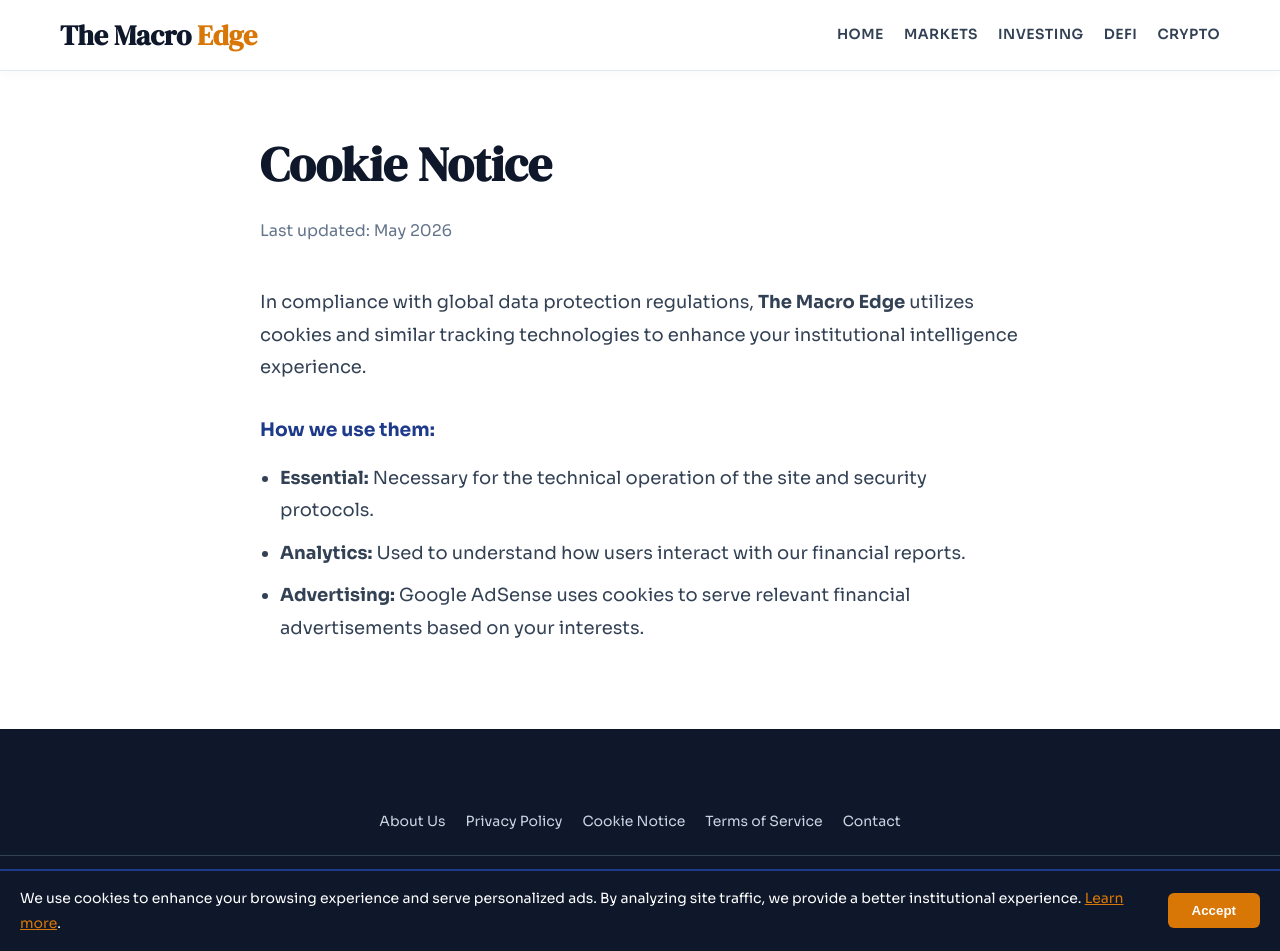
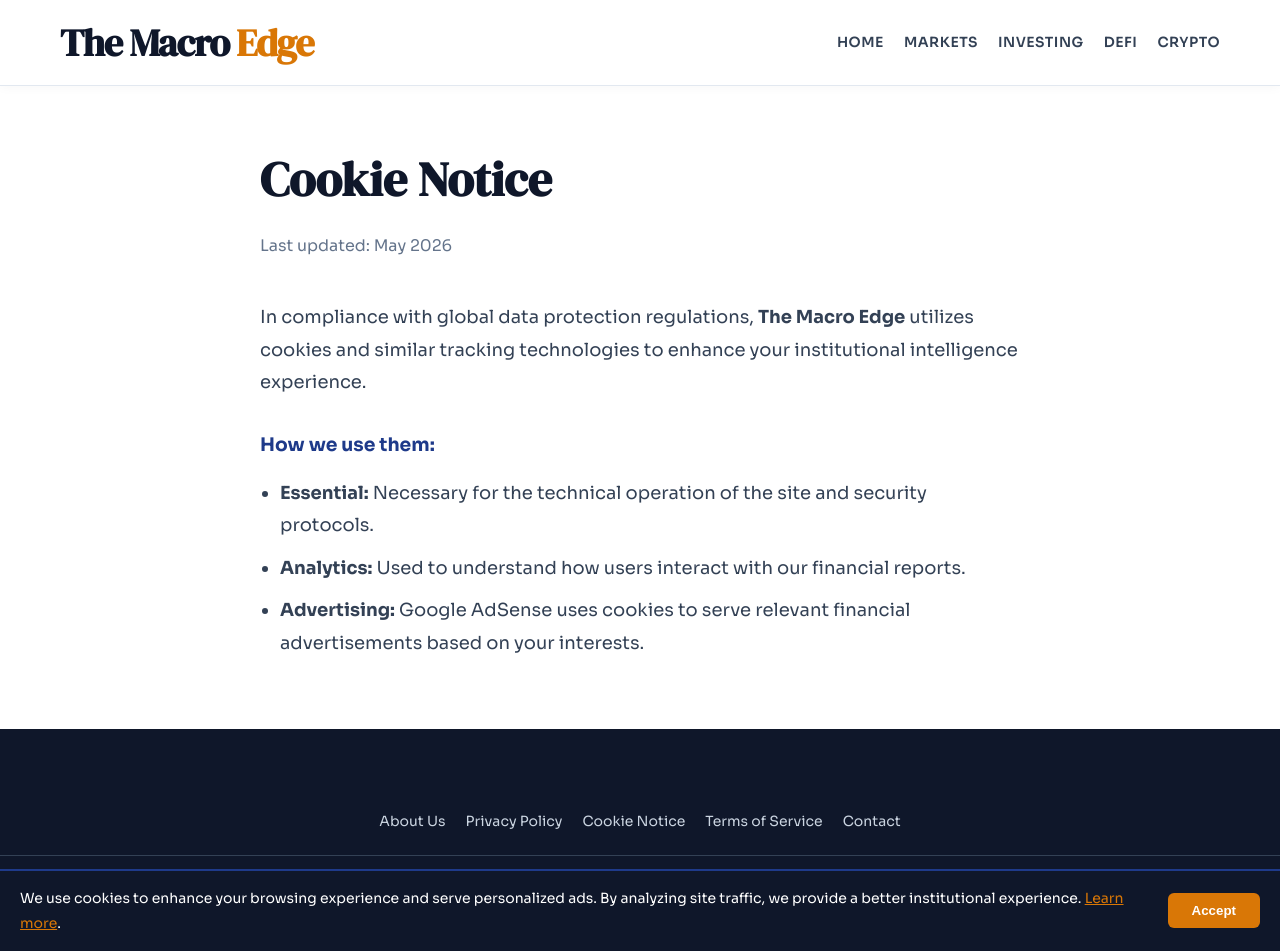
Before and after one commit to Frixx55/FinanceWorld, a Jekyll site: the page built from cookies.md, in a window 1280 px wide and 951 px high. Built offline with Jekyll 4.4.1, drawn with Linux system fonts in a browser that asks for light colours.

Commit message:
Adjust header styles for improved layout and branding

```diff
--- a/_layouts/default.html
+++ b/_layouts/default.html
@@ -35,8 +35,8 @@
 
     /* HEADER */
     header { background: rgba(255,255,255,0.98); border-bottom: 1px solid var(--border); position: sticky; top: 0; z-index: 1000; box-shadow: 0 2px 10px rgba(0,0,0,0.03); }
-    .header-inner { max-width: 1200px; margin: 0 auto; padding: 0 20px; display: flex; align-items: center; height: 70px; }
-    .logo { font-family: var(--font-display); font-size: 28px; color: var(--text); font-weight: bold; }
+    .header-inner { max-width: 1200px; margin: 0 auto; padding: 0 20px; display: flex; align-items: center; height: 85px; }
+    .logo { font-family: var(--font-display); font-size: 38px; color: var(--text); font-weight: 850; letter-spacing: -1px; line-height: 1; }
     .logo span { color: var(--accent2); }
     nav { display: flex; gap: 20px; margin-left: auto; }
     nav a { color: var(--text2); font-size: 14px; font-weight: 600; text-transform: uppercase; letter-spacing: 0.5px; }
```
